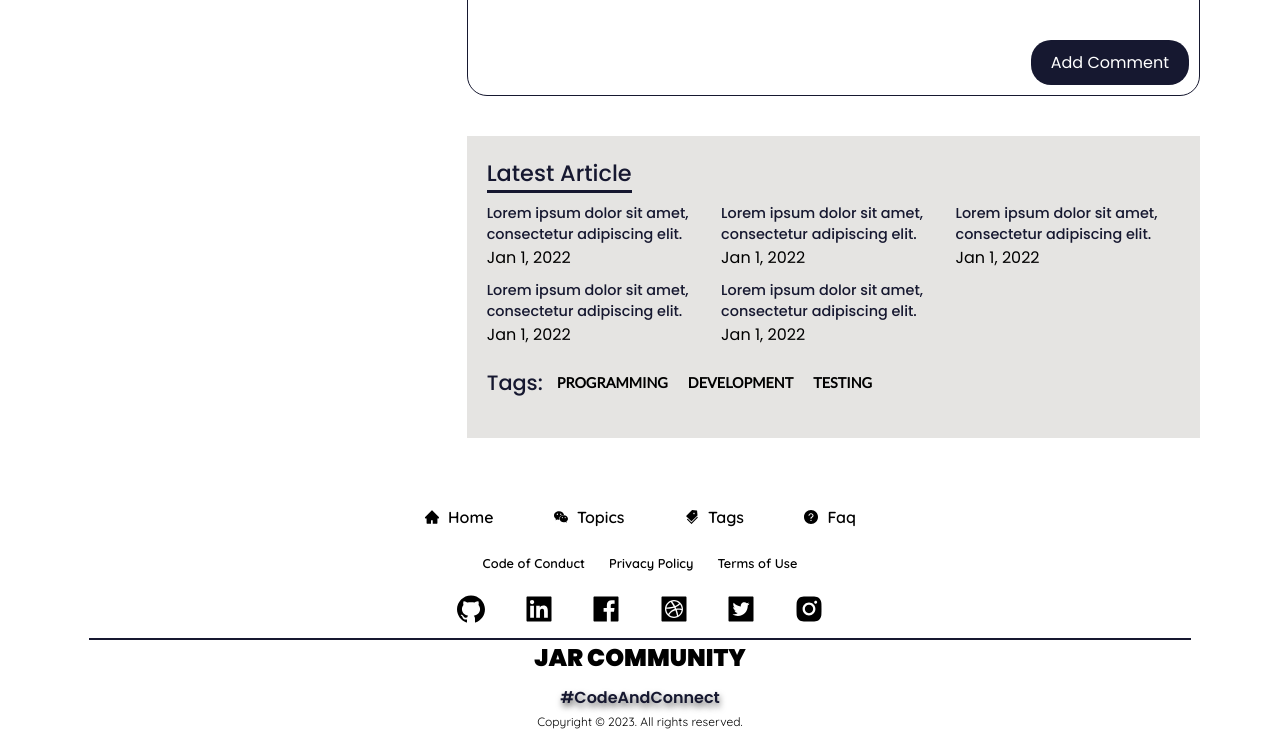
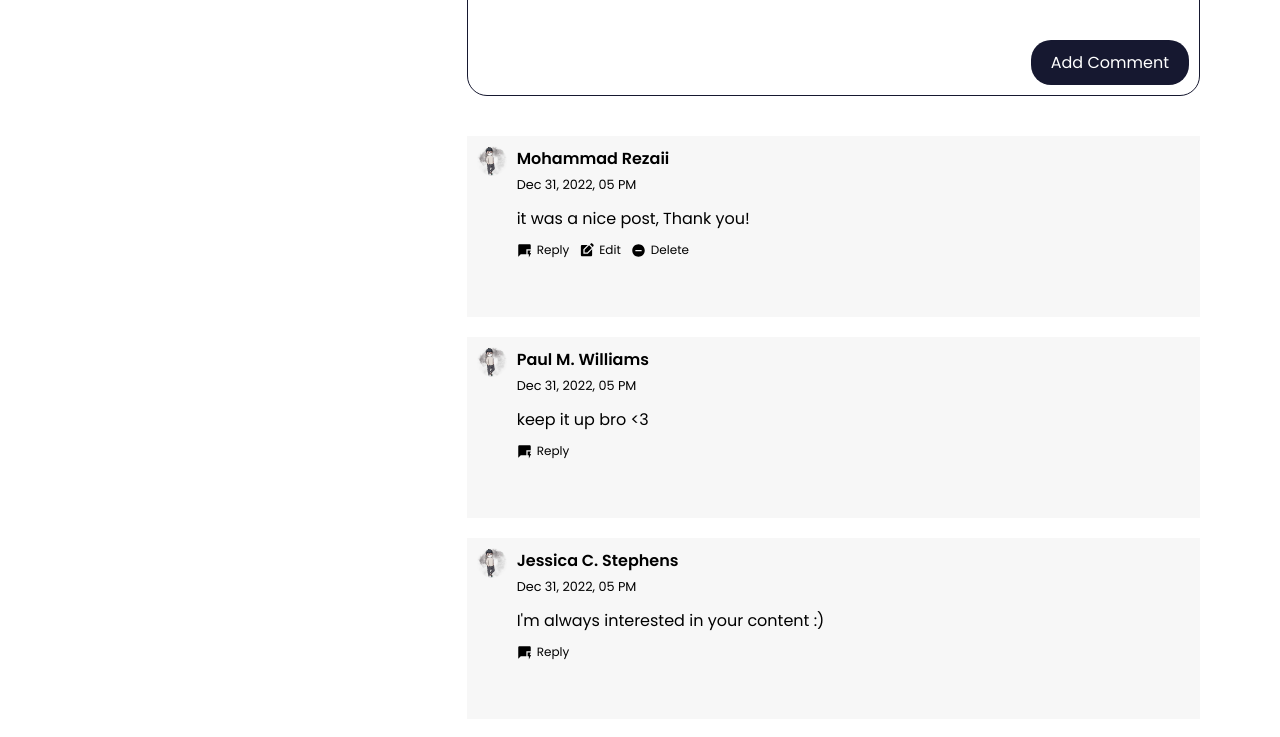
Before and after one commit to coreinspect/JAR, a React (Create React App) app: page /blog/i in a window 1280 px wide. Shown: the part 1460-2197 px from the top of the page. Built offline with nearby package versions, Linux system fonts and the light colour scheme.

Commit message:
Update Files

```diff
--- /dev/null
+++ b/src/components/comments/Comment.jsx
@@ -0,0 +1,80 @@
+import React from 'react';
+import { images } from '../../constants';
+import { MdEditSquare, MdQuickreply, MdRemoveCircle } from 'react-icons/md';
+
+import CommentForm from './CommentForm';
+
+// This is a component to display a single comment
+const Comment = ({
+  comment,
+  logginedUserId,
+  affectedComment,
+  setAffectedComment,
+  addComment,
+  parentId = null,
+}) => {
+  // Creating a function to render the button to reply
+  const isUserLoggined = Boolean(logginedUserId);
+
+  //   Creating Edit and Delete Function in the comments
+  const commentBelongToUser = logginedUserId === comment.user._id;
+  const isReplying =
+    affectedComment &&
+    affectedComment.type === 'replying' &&
+    affectedComment._id === comment._id;
+  const repliedCommentId = parentId ? parentId : comment._id;
+  const replyOnUserId = comment.user._id;
+
+  return (
+    <div className="comment-box">
+      <img src={images.theProfile} alt="user" className="comment-image" />
+      <div className="comment-text">
+        <h5 className="comment-name">{comment.user.name}</h5>
+        <span className="comment-date">
+          {new Date(comment.createdAt).toLocaleDateString('en', {
+            day: 'numeric',
+            month: 'short',
+            year: 'numeric',
+            hour: '2-digit',
+          })}
+        </span>
+        <p className="comment-desc">{comment.desc}</p>
+        {/* This is for the button */}
+        <div className="comment-action">
+          {isUserLoggined && (
+            <button
+              className="comment-reply"
+              onClick={() =>
+                setAffectedComment({ type: 'replying', _id: comment._id })
+              }>
+              <MdQuickreply className="comment-action-icon" />
+              <span>Reply</span>
+            </button>
+          )}
+          {commentBelongToUser && (
+            <>
+              <button className="comment-edit">
+                <MdEditSquare className="comment-action-icon" />
+                <span>Edit</span>
+              </button>
+              <button className="comment-delete">
+                <MdRemoveCircle className="comment-action-icon" />
+                <span>Delete</span>
+              </button>
+            </>
+          )}
+        </div>
+        {isReplying && (
+          <CommentForm
+            btnLabel="Reply"
+            formSubmitHandler={(value) =>
+              addComment(value, repliedCommentId, replyOnUserId)
+            }
+          />
+        )}
+      </div>
+    </div>
+  );
+};
+
+export default Comment;
--- a/src/components/comments/CommentsContainer.jsx
+++ b/src/components/comments/CommentsContainer.jsx
@@ -1,11 +1,19 @@
-import React, { useEffect, useState } from "react";
-import CommentForm from "./CommentForm";
-import { getCommentsData } from "../../data/comments";
+import React, { useEffect, useState } from 'react';
+import CommentForm from './CommentForm';
+import { getCommentsData } from '../../data/comments';
+import Comment from './Comment';
 
-const CommentsContainer = ({ className }) => {
+const CommentsContainer = ({ className, logginedUserId }) => {
   //creating a state with empty initial
   const [comments, setComments] = useState([]);
+
+  //Getting the main comments/parents comments
+  //filtering the comments who have no parent
+  const mainComments = comments.filter((comment) => comment.parent === null);
+  const [afftectedComment, setAffectedComment] = useState(null);
   console.log(comments);
+
+  //   Creating a state to reply and edit a comment
 
   //fill the state with the data from getCommentsData(putt all data in it)
   useEffect(() => {
@@ -19,16 +27,16 @@ const CommentsContainer = ({ className }) => {
   const addCommentHandler = (value, parent = null, replyOnUser = null) => {
     //creating a variable newComment that stores the new comment
     const newComment = {
-         _id: "10",
+      _id: '10',
       user: {
-            _id: "a",
-            name: "Mohammad Rezaii",
+        _id: 'a',
+        name: 'Mohammad Rezaii',
       },
       desc: value,
-         post: "1",
+      post: '1',
       parent: parent,
       replyOnUser: replyOnUser,
-         createdAt: "2022-12-31T17:22:05.092+0000",
+      createdAt: '2022-12-31T17:22:05.092+0000',
     };
 
     //adding comments to comments data
@@ -36,6 +44,7 @@ const CommentsContainer = ({ className }) => {
       return [newComment, ...curState];
     });
   };
+
   return (
     <div className={`${className}`}>
       <CommentForm
@@ -43,6 +52,19 @@ const CommentsContainer = ({ className }) => {
         //passing the formSubmitHandler function with addCommentHandler
         formSubmitHandler={(value) => addCommentHandler(value)}
       />
+
+      <div className="comments-area">
+        {/* rendering the main comments/parents comments fromt the mainComments */}
+        {mainComments.map((comment) => (
+          <Comment
+            comment={comment}
+            logginedUserId={logginedUserId}
+            afftectedComment={afftectedComment}
+            setAffectedComment={setAffectedComment}
+            addComment={addCommentHandler}
+          />
+        ))}
+      </div>
     </div>
   );
 };
--- a/src/components/comments/comment.css
+++ b/src/components/comments/comment.css
@@ -23,3 +23,61 @@
   border-radius: 20px;
   cursor: pointer;
 }
+
+.comment-box {
+  position: relative;
+  width: 100%;
+  display: flex;
+  background-color: #f7f7f7;
+  padding: 10px;
+  font-size: var(--p-font-1-0);
+  margin-bottom: 20px;
+}
+
+.comment-image {
+  width: 30px;
+  height: 30px;
+  border-radius: 30px;
+  margin-right: 10px;
+}
+
+.comment-text {
+  width: 100%;
+}
+
+.comment-name {
+  font-weight: 600;
+}
+
+.comment-date {
+  font-size: var(--p-font-0-8);
+}
+
+.comment-desc {
+  margin: 10px 0;
+}
+
+.comment-action {
+  display: flex;
+  gap: 10px;
+  align-items: center;
+  margin-bottom: 3rem;
+}
+
+.comment-reply,
+.comment-edit,
+.comment-delete {
+  display: flex;
+  align-items: center;
+  cursor: pointer;
+}
+
+.comment-action span {
+  font-size: 12px;
+}
+
+.comment-action-icon {
+  width: 15px;
+  height: auto;
+  margin-right: 5px;
+}
--- a/src/pages/articleDetail/ArticleDetailPage.jsx
+++ b/src/pages/articleDetail/ArticleDetailPage.jsx
@@ -126,7 +126,10 @@ const ArticleDetailPage = () => {
               excepturi? Nemo assumenda obcaecati accusamus quaerat aliquid iure
               at fugiat?
             </p>
-            <CommentsContainer className="comments-container" />
+            <CommentsContainer
+              className="comments-container"
+              logginedUserId="a"
+            />
           </article>
           <SuggestedPost
             header="Latest Article"
```
Also changed, not shown: src/components/comments/CommentForm.jsx (+4 -4 lines), src/data/comments.js (+25 -25 lines). Lines whose indentation alone changed are shown as unchanged.
